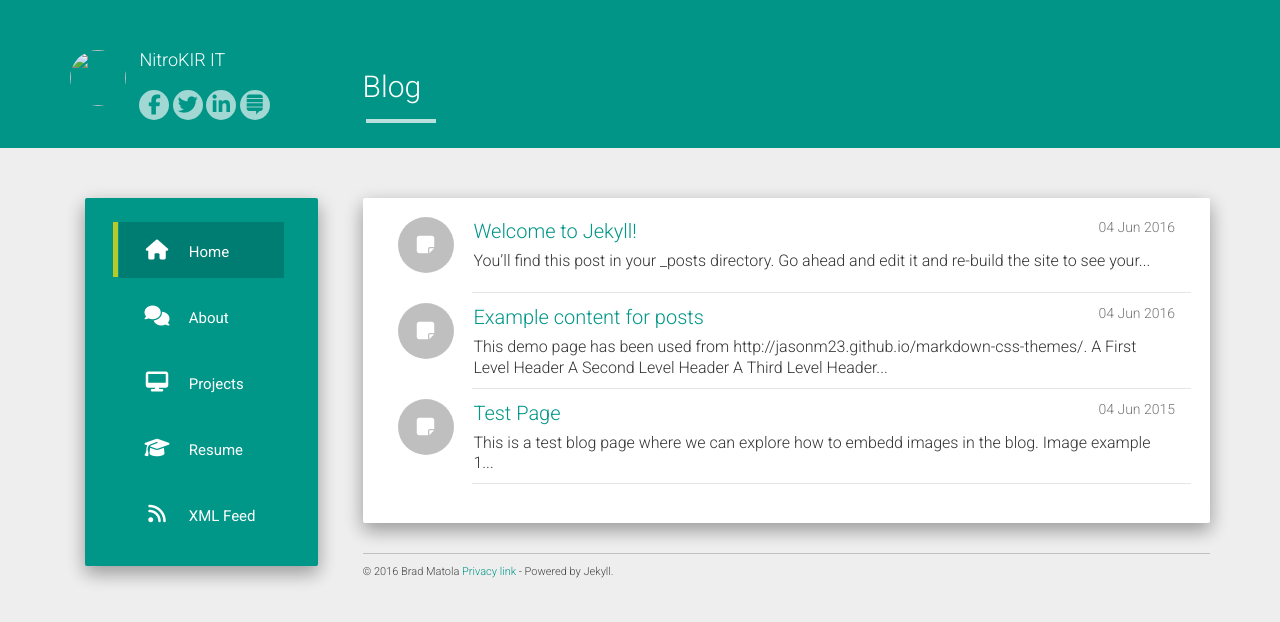
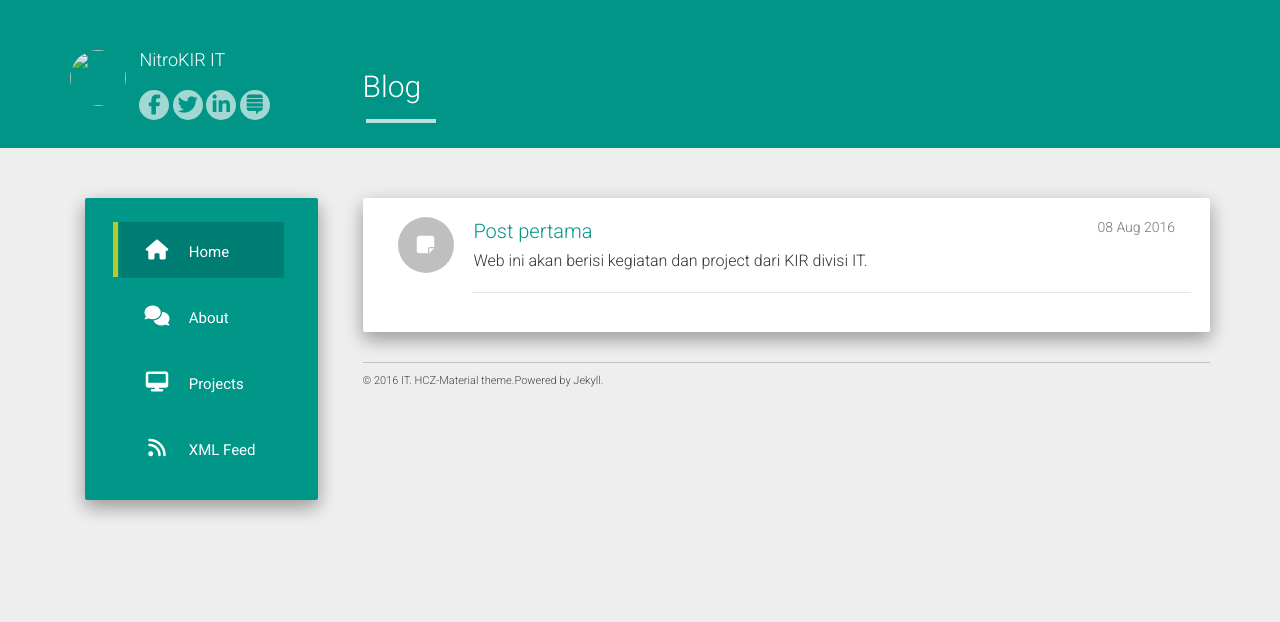
Before and after one commit to Hori75/nitrokir-it.github.io, a Jekyll site: the page built from index.html, in a window 1280 px wide. Shown: the top 622 px of the page. Built offline with Jekyll 4.4.1, drawn with Linux system fonts in a browser that asks for light colours; nearby versions of some CDN libraries; the list of posts is cut into pages by our own code.

Commit message:
Edit content

````diff
--- a/_data/urls.json
+++ b/_data/urls.json
@@ -16,12 +16,6 @@
     "icon": "fa-desktop"
   },
   {
-    "text": "Resume",
-    "url": "#",
-    "icon": "fa-graduation-cap",
-    "layout": "post"
-  },
-  {
     "text": "XML Feed",
     "url": "/feed.xml",
     "icon": "fa-feed",
--- a/_includes/main.html
+++ b/_includes/main.html
@@ -8,7 +8,7 @@
           <div class="row">
             <div class="col-md-12 col-xs-12 footer">
               <footer>
-                © 2016 Brad Matola <a href="#">Privacy link</a> - Powered by Jekyll.
+                © 2016 IT. HCZ-Material theme.Powered by Jekyll.
               </footer>
               <div align="center">
                 <script async src="//pagead2.googlesyndication.com/pagead/js/adsbygoogle.js"></script>
--- a/_posts/2015-07-11-welcome-to-jekyll.md
+++ /dev/null
@@ -1,25 +0,0 @@
----
-layout: post
-title:  "Welcome to Jekyll!"
-date:   2016-06-04 13:50:39
-categories: jekyll
----
-You’ll find this post in your `_posts` directory. Go ahead and edit it and re-build the site to see your changes. You can rebuild the site in many different ways, but the most common way is to run `jekyll serve`, which launches a web server and auto-regenerates your site when a file is updated.
-
-To add new posts, simply add a file in the `_posts` directory that follows the convention `YYYY-MM-DD-name-of-post.ext` and includes the necessary front matter. Take a look at the source for this post to get an idea about how it works.
-
-Jekyll also offers powerful support for code snippets:
-
-{% highlight ruby %}
-def print_hi(name)
-  puts "Hi, #{name}"
-end
-print_hi('Tom')
-#=> prints 'Hi, Tom' to STDOUT.
-{% endhighlight %}
-
-Check out the [Jekyll docs][jekyll] for more info on how to get the most out of Jekyll. File all bugs/feature requests at [Jekyll’s GitHub repo][jekyll-gh]. If you have questions, you can ask them on [Jekyll’s dedicated Help repository][jekyll-help].
-
-[jekyll]:      http://jekyllrb.com
-[jekyll-gh]:   https://github.com/jekyll/jekyll
-[jekyll-help]: https://github.com/jekyll/jekyll-help
--- a/_posts/2016-06-04-example-content.md
+++ /dev/null
@@ -1,124 +0,0 @@
----
-layout: post
-title: Example content for posts
-categories: others
----
-
-
-<p><small>This demo page has been used from <a href="http://jasonm23.github.io/markdown-css-themes/" target="_blank">http://jasonm23.github.io/markdown-css-themes/</a>.</small></p>
-
-<h1>A First Level Header</h1>
-
-<h2>A Second Level Header</h2>
-
-<h3>A Third Level Header</h3>
-
-<h4>A Fourth Level Header</h4>
-
-<h5>A Fifth Level Header</h5>
-
-<h6>A Sixed Level Header</h6>
-
-<p>Now is the time for all good men to come to
-the aid of their country. This is just a
-regular paragraph.</p>
-
-<p>The quick brown fox jumped over the lazy
-dog&rsquo;s back.</p>
-
-<hr />
-
-<h3>Header 3</h3>
-
-<blockquote><p>This is a blockquote with two paragraphs. Lorem ipsum dolor sit amet,
-consectetuer adipiscing elit. Aliquam hendrerit mi posuere lectus.
-Vestibulum enim wisi, viverra nec, fringilla in, laoreet vitae, risus.</p>
-
-<p>Donec sit amet nisl. Aliquam semper ipsum sit amet velit. Suspendisse
-id sem consectetuer libero luctus adipiscing.</p>
-
-<h2>This is an H2 in a blockquote</h2>
-
-<p>This is the first level of quoting.</p>
-
-<blockquote><p>This is nested blockquote.</p></blockquote>
-
-<p>Back to the first level.</p></blockquote>
-
-<p>Some of these words <em>are emphasized</em>.
-Some of these words <em>are emphasized also</em>.</p>
-
-<p>Use two asterisks for <strong>strong emphasis</strong>.
-Or, if you prefer, <strong>use two underscores instead</strong>.</p>
-
-<ul>
-<li>Candy.</li>
-<li>Gum.</li>
-<li>Booze.</li>
-<li>Red</li>
-<li>Green</li>
-<li><p>Blue</p></li>
-<li><p>A list item.</p></li>
-</ul>
-
-
-<p>With multiple paragraphs.</p>
-
-<ul>
-<li><p>Another item in the list.</p></li>
-<li><p>This is a list item with two paragraphs. Lorem ipsum dolor
-sit amet, consectetuer adipiscing elit. Aliquam hendrerit
-mi posuere lectus.</p></li>
-</ul>
-
-
-<p>Vestibulum enim wisi, viverra nec, fringilla in, laoreet
-vitae, risus. Donec sit amet nisl. Aliquam semper ipsum
-sit amet velit.*   Suspendisse id sem consectetuer libero luctus adipiscing.</p>
-
-<ul>
-<li>This is a list item with two paragraphs.</li>
-</ul>
-
-
-<p>This is the second paragraph in the list item. You&rsquo;re
-only required to indent the first line. Lorem ipsum dolor
-sit amet, consectetuer adipiscing elit.</p>
-
-<ul>
-<li><p>Another item in the same list.</p></li>
-<li><p>A list item with a bit of <code>code</code> inline.</p></li>
-<li><p>A list item with a blockquote:</p>
-
-<blockquote><p>This is a blockquote
-inside a list item.</p></blockquote></li>
-</ul>
-
-
-<p>Here is an example of a pre code block</p>
-
-<pre><code>tell application "Foo"
-    beep
-end tell
-</code></pre>
-
-<p>This is an <a href="#">example link</a>.</p>
-
-<p>I start my morning with a cup of coffee and
-<a href="http://www.nytimes.com/">The New York Times</a>.</p>
-
-### Code snippet
-
-{% highlight python %}
-if __name__ =='__main__':
-    img_thread = threading.Thread(target=downloadWallpaper)
-    img_thread.start()
-    st = '\rDownloading Image'
-    current = 1
-    while img_thread.is_alive():
-        sys.stdout.write(st+'.'*((current)%5))
-        current=current+1
-        time.sleep(0.3)
-    img_thread.join()
-    print('\nImage of the day downloaded.')
-{% endhighlight %}
--- a/_posts/2016-06-04-test-page.md
+++ /dev/null
@@ -1,28 +0,0 @@
----
-layout: post
-title: Test Page
-date:   2015-06-04 13:50:39
-categories: others
----
-
-This is a test blog page where we can explore how to embedd images in the blog.
-
-## Image example 1
-
-Here, I will embedd image from local assets which goes into `assets` directory in project's `root` directory. Choose a specific image, related to particular post. I chose to name the image `test-page-image-1.jpg`, which I will embedd as:
-
-```markdown
-![my alternate text](/assets/test-page-image-1.jpg);
-```
-
-![my alternate text](/assets/test-page-image-1.jpg);
-
-Ofcourse, you can load images from web as well. Just point to image direct URL. For ex, here is one placeholder image:
-
-```markdown
-![my alternate text](http://lorempixel.com/400/200);
-```
-
-![my alternate text](http://lorempixel.com/400/200);
-
-One cool thing about this is the fact that images adapt themselves to the screen size of device. Try to resize your browser window and check for yourself, Have fun.
--- /dev/null
+++ b/_posts/2016-08-08-post-pertama.md
@@ -0,0 +1,8 @@
+---
+layout: post
+title: Post pertama
+date:   2016-08-08 15:55:00
+categories: others
+---
+
+Web ini akan berisi kegiatan dan project dari KIR divisi IT.
--- a/about.md
+++ b/about.md
@@ -3,9 +3,3 @@ layout: page
 title: About
 permalink: /about/
 ---
-
-This is the base Jekyll theme. You can find out more info about customizing your Jekyll theme, as well as basic Jekyll usage documentation at [jekyllrb.com](http://jekyllrb.com/)
-
-You can find the source code for this Jekyll theme at: [github.com/ashutosh2k12/hcz-jekyll-blog](https://github.com/ashutosh2k12/hcz-jekyll-blog)
-
-You can find the source code for Jekyll at [github.com/jekyll/jekyll](https://github.com/jekyll/jekyll)
````
Also changed, not shown: projects.md (+1 -1 lines).
